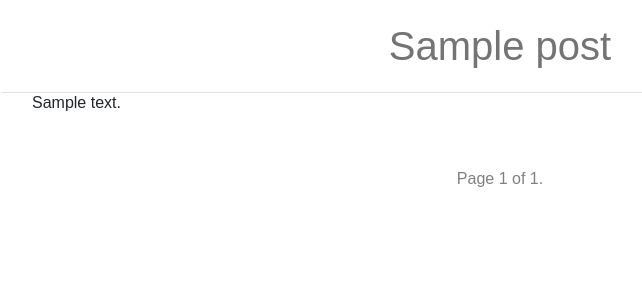
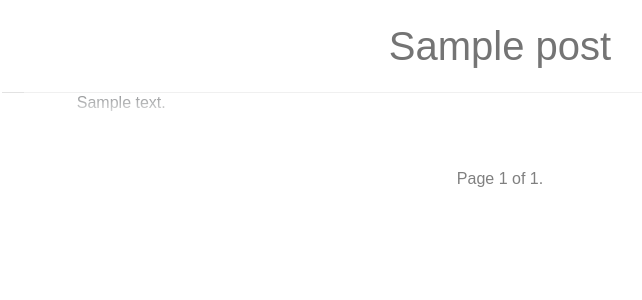
Before and after one commit to jellyfish12jellyfish/another-dumb-blog, a Django app: page /posts/ in a window 1280 px wide. Shown: the part 83-383 px from the top of the page, without its empty margins (140-782 px from the left). Run offline with Django 3.2, Linux system fonts and the light colour scheme; tables that the repository leaves empty hold one stand-in row (values such as "Sample post"); some libraries are stand-ins or nearby versions.

Commit message:
+blurry text

```diff
--- a/myproject/blog/views.py
+++ b/myproject/blog/views.py
@@ -9,7 +9,7 @@ def home_view(request, *args, **kwargs):
 
 class PostListView(ListView):
     template_name = 'post/list_view.html'
-    queryset = Post.published.all().order_by('title')
+    queryset = Post.published.all().order_by('-title')
 
     model = Post
     context_object_name = 'pages'
--- a/myproject/static/css/blog.css
+++ b/myproject/static/css/blog.css
@@ -292,6 +292,27 @@ section,
     margin: 20px;
 }
 
+/*blur */
+
+ol {
+  position : relative;
+}
+
+ol:after {
+  content  : "";
+  position : absolute;
+  z-index  : 1;
+  bottom   : 0;
+  left     : 0;
+  pointer-events   : none;
+  background-image : linear-gradient(to bottom,
+                    rgba(255,255,255, 0),
+                    rgba(255,255,255, 1) 90%);
+  width    : 100%;
+  height   : 4em;
+}
+/* blur */
+
 
 /* todo: adaptive */
 
--- a/myproject/templates/post/list_view.html
+++ b/myproject/templates/post/list_view.html
@@ -10,9 +10,15 @@ Posts
 <div class="content2__title blog__title">
     <a href="{{ post.id }}">{{ post.title|safe }}</a>
 </div>
+<div class="text__blur">
+    <ul>
+        <ol>
+            <div class="text">
+                {{ post.body|safe|truncatewords:90 }}
+            </div>
+        </ol>
+    </ul>
 
-<div class="text">
-    {{ post.body|safe|truncatewords:90 }}
 </div>
 {% endfor %}
 
```
